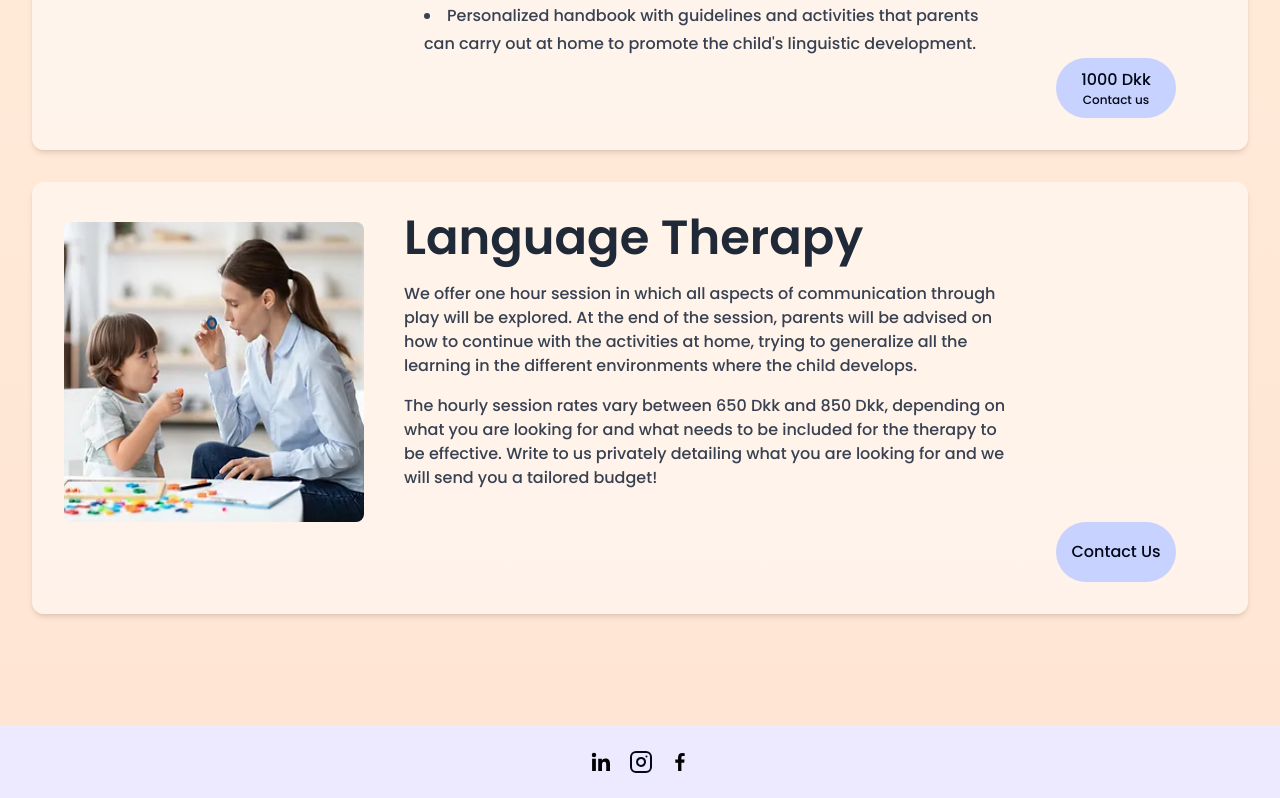
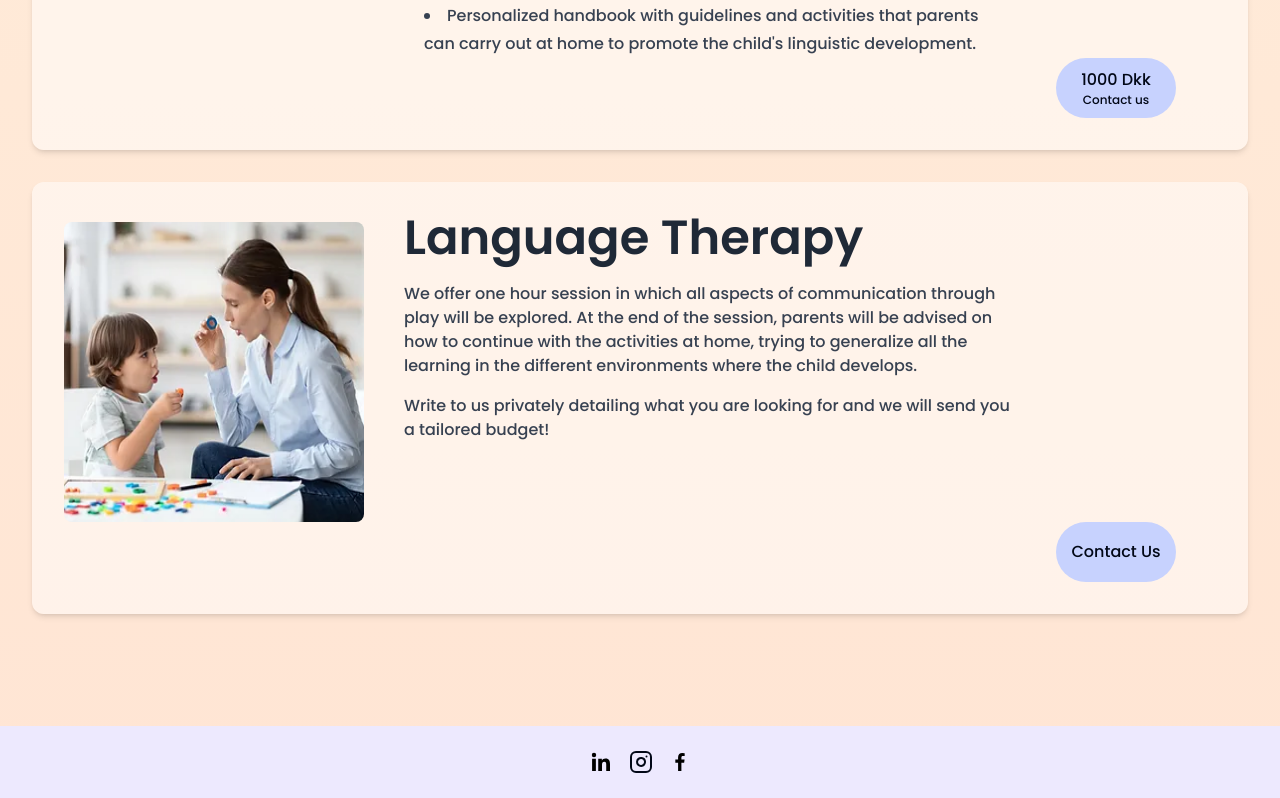
Before and after one commit to macupon/neuroExp, a React (Vite) app: page /speechandlanguage in a window 1280 px wide. Shown: the part 2214-3012 px from the top of the page. Built offline with nearby package versions, Linux system fonts and the light colour scheme.

Commit message:
Removed hourly rates in services-language therapy

```diff
--- a/src/pages/WhatWeOffer.jsx
+++ b/src/pages/WhatWeOffer.jsx
@@ -217,11 +217,7 @@ export default function WhatWeOffer() {
                 environments where the child develops.
               </p>
               <p className="mt-4 md:w-3/4 text-gray-700">
-                The hourly session rates vary between 650 Dkk and 850 Dkk,
-                depending on what you are looking for and what needs to be
-                included for the therapy to be effective. Write to us privately
-                detailing what you are looking for and we will send you a
-                tailored budget!
+                Write to us privately detailing what you are looking for and we will send you a tailored budget!
               </p>
             </div>
           </div>
```
